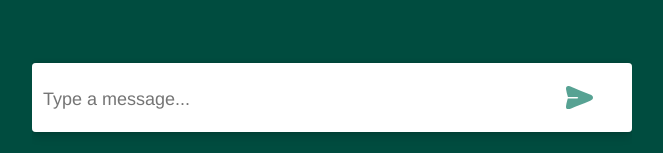
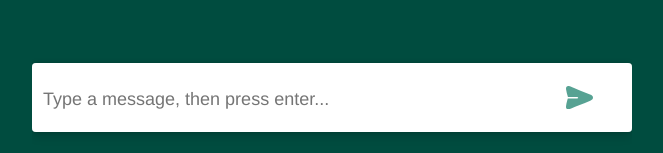
Before and after one commit to akndesign/Front-End-Challenge, a React (Create React App) app: page / in a window 1280 px wide. Shown: the part 644-797 px from the top of the page, without its empty margins (308-971 px from the left). Built offline with nearby package versions, Linux system fonts and the light colour scheme; no server answers; a web font is replaced by a local one.

Commit message:
GOT ENTER KEY TO WORK
It's probably not React official, but the enter key is functional using blur(); and setting the textarea value as an empty string

```diff
--- a/src/components/Form/Form.jsx
+++ b/src/components/Form/Form.jsx
@@ -9,6 +9,20 @@ import "./Form.css";
 const OpenAPIKey = process.env.REACT_APP_OPENAI_API_KEY;
 
 const Form = (props) => {
+
+    const handleEnterPress = (event) => {
+
+        //keyCode 13 equals Enter key
+        if (event.keyCode === 13) {
+
+            let textarea = document.getElementById('textarea')
+
+            handleSubmit(event.target.value);
+            event.preventDefault();
+            textarea.value = '';
+            textarea.blur();
+        }
+    };
 
     const handleSubmit = (usersPromptData) => {
 
@@ -80,9 +94,12 @@ const Form = (props) => {
 
         };
     };
+
+
+
     return (
         <><form onSubmit={(event) => { event.preventDefault(); event.target.reset(); handleSubmit(props.usersPromptData, props.updateValuesData, props.setIsLoading) }}>
-            <TextareaAutosize placeholder="Type a message..." onChange={(event) => { event.preventDefault(); props.updateUsersPrompt(event.target.value) }} />
+            <TextareaAutosize id="textarea" placeholder="Type a message, then press enter... " onKeyDown={handleEnterPress} onChange={(event) => { event.preventDefault(); props.updateUsersPrompt(event.target.value) }} />
             <button className="Submit" type="submit" disabled={props.isLoading}><FormSvg /></button>
         </form>
         </>
```
